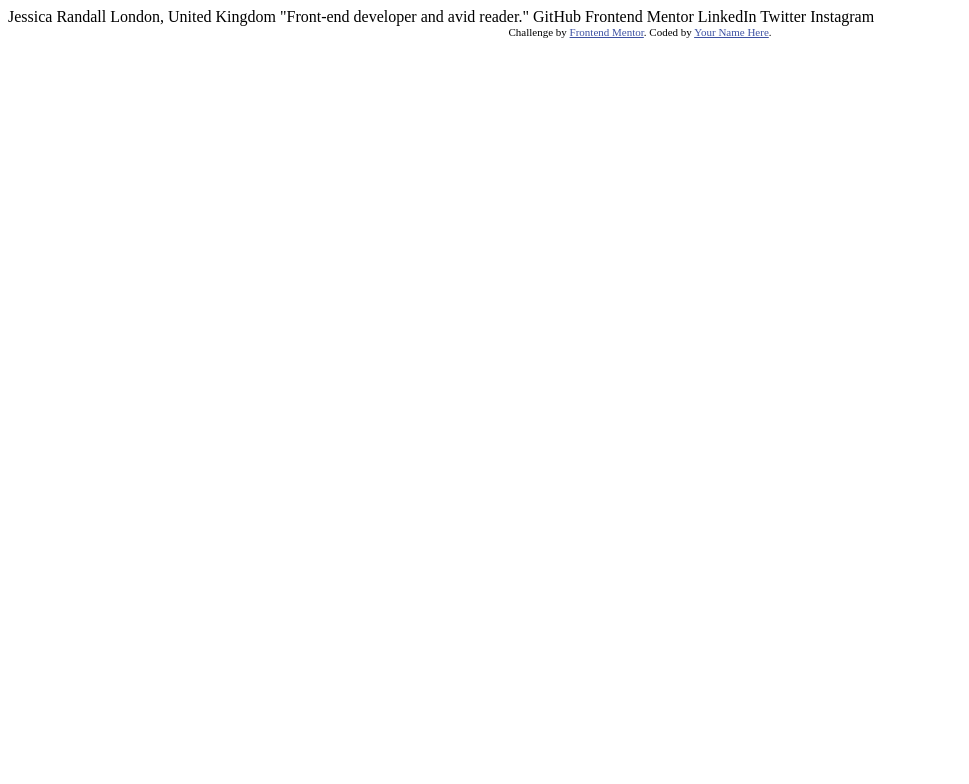
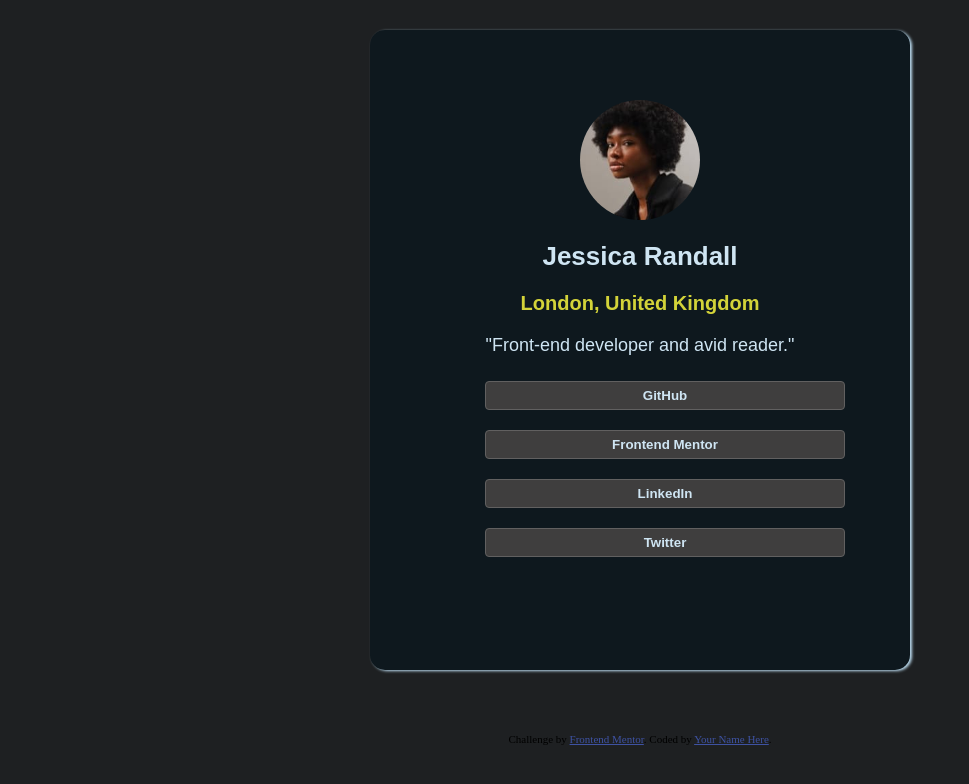
Before and after one commit to latifa-wakili/social-link, a plain HTML site: page index.html in a window 1280 px wide. Shown: the whole page, without its empty margins (0-969 px from the left). Drawn offline with Linux system fonts and the light colour scheme.

Commit message:
added styles for responsiveing

```diff
--- a/index.html
+++ b/index.html
@@ -9,22 +9,25 @@
   <title>Frontend Mentor | Social links profile</title>
 
   <!-- Feel free to remove these styles or customise in your own stylesheet 👍 -->
-  <style>
-    .attribution { font-size: 11px; text-align: center; }
-    .attribution a { color: hsl(228, 45%, 44%); }
-  </style>
+<link rel="stylesheet" href="style.css">
 </head>
+
 <body>
+<div class="all-sec">
+  <img src="./assets/images/avatar-jessica.jpeg" alt="profile-image">
+  <h1>Jessica Randall</h1>
+  <div class="location">
+    <h3>London, United Kingdom</h3>
+    <p>"Front-end developer and avid reader."</p>
+  </div>
+  <div class="links">
+    <a href="#"><button>GitHub</button></a>
+    <a href="#"><button>Frontend Mentor</button></a>
+    <a href="#"><button>LinkedIn</button></a>
+    <a href="#"><button>Twitter</button></a>
+  </div>
+</div>
 
-  Jessica Randall
-  London, United Kingdom
-  "Front-end developer and avid reader."
-
-  GitHub
-  Frontend Mentor
-  LinkedIn
-  Twitter
-  Instagram
 
   <div class="attribution">
     Challenge by <a href="https://www.frontendmentor.io?ref=challenge" target="_blank">Frontend Mentor</a>.
--- /dev/null
+++ b/style.css
@@ -0,0 +1,141 @@
+/* General Styles */
+body {
+  background-color: rgb(30, 32, 34);
+}
+
+.attribution {
+  font-size: 11px;
+  text-align: center;
+  margin-top: 5%;
+}
+
+.attribution a {
+  color: hsl(228, 45%, 44%);
+}
+
+.all-sec {
+  font-family: sans-serif;
+  margin-top: 100px;
+  color: rgb(207, 229, 243);
+  text-align: center;
+  margin-left: auto;
+  margin-right: auto;
+  padding: 20px;
+  background-color: rgb(14, 24, 30);
+  border-radius: 15px;
+  box-shadow: 2px 1px 3px rgb(189, 221, 241);
+  width: 80%; /* Default for mobile */
+  max-width: 500px; /* Restrict max width on larger screens */
+}
+
+img {
+  height: 80px;
+  width: 80px;
+  border-radius: 50%;
+  margin-top: 10%;
+}
+
+h1 {
+  font-size: 22px;
+}
+
+h3 {
+  font-size: 15px;
+  color: rgb(211, 211, 57);
+}
+
+p {
+  font-size: small;
+}
+
+.links {
+  margin-top: 13%;
+  display: grid;
+  row-gap: 20px;
+  margin-left: 15%;
+  margin-right: 15%;
+  margin-top: 5%;
+  width: 80%;
+}
+
+.links button  {
+  width: 90%;
+  text-align: center;
+}
+
+button {
+  width: 100%;
+  border: 1px solid rgb(97, 96, 96);
+  color: rgb(207, 229, 243);
+  background-color: rgb(63, 62, 62);
+  border-radius: 4px;
+  font-weight: bold;
+  padding: 6px;
+}
+
+button:hover {
+  background-color: rgb(211, 211, 57);
+  color: black;
+  cursor: pointer;
+}
+
+/* Tablet */
+@media (min-width: 768px) {
+  .all-sec {
+    width: 60%;
+  }
+
+  img {
+    height: 100px;
+    width: 100px;
+  }
+
+  h1 {
+    font-size: 24px;
+  }
+
+  h3 {
+    font-size: 18px;
+  }
+
+  p {
+    font-size: medium;
+  }
+
+  .btns {
+    margin-left: 10%;
+    margin-right: 10%;
+  }
+}
+
+/* Desktop */
+@media (min-width: 1024px) {
+  .all-sec {
+    margin-top: 30px;
+    width: 40%;
+    height: 600px;
+  }
+
+  img {
+    height: 120px;
+    width: 120px;
+  }
+
+  h1 {
+    font-size: 26px;
+  }
+
+  h3 {
+    font-size: 20px;
+  }
+
+  p {
+    font-size: large;
+  }
+
+  .btns {
+
+    margin-left: 5%;
+    margin-right: 5%;
+  }
+}
```
